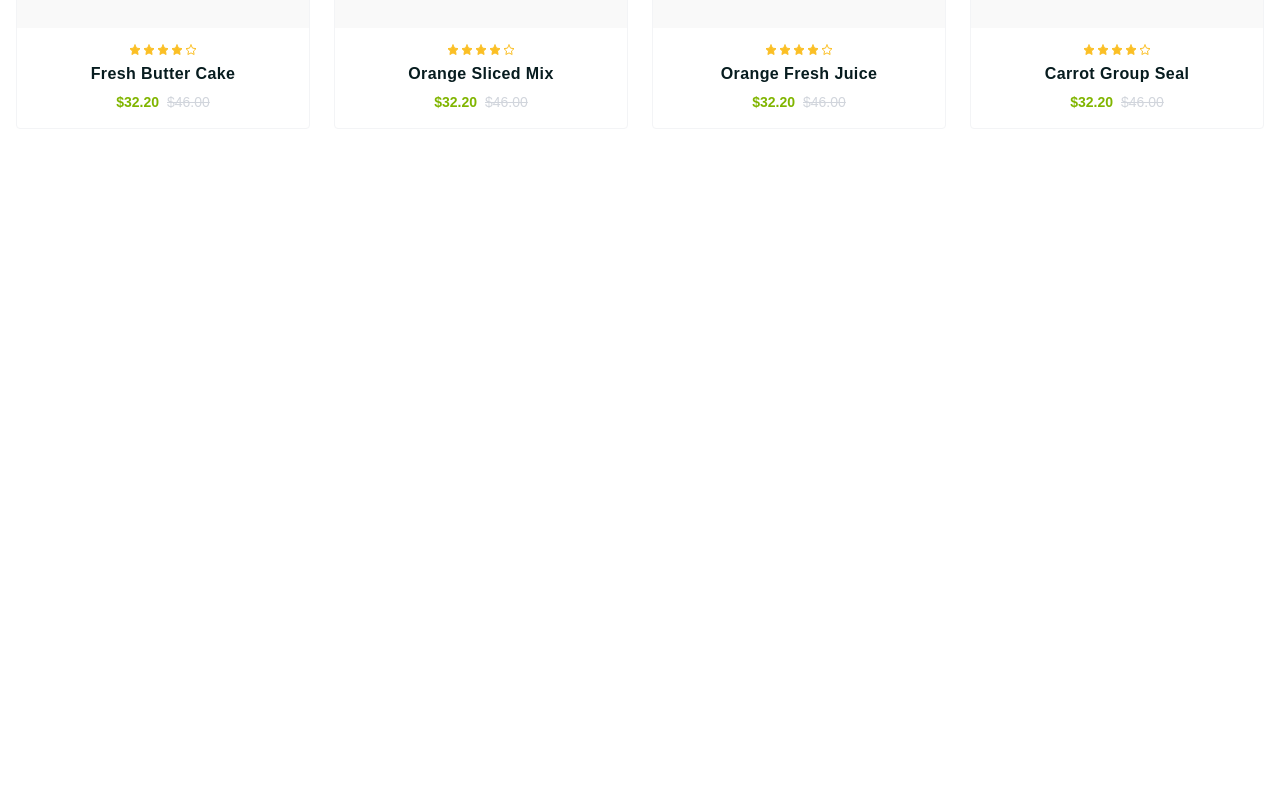
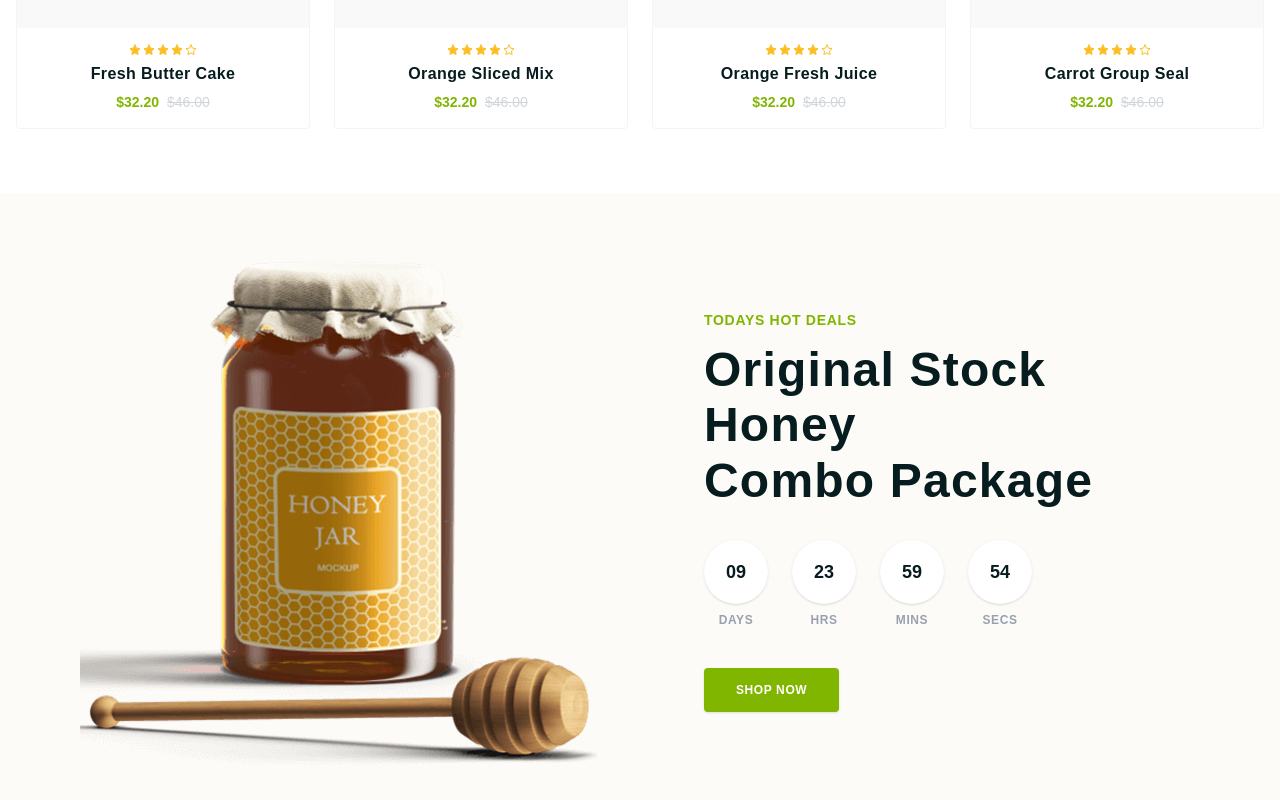
Before and after one commit to mahirTheCoder/react_project, a React (Vite) app: page / in a window 1280 px wide. Shown: the part 2489-3289 px from the top of the page. Before the commit the page ends 2682 px from the top, so only its background shows below. Built offline with nearby package versions, Linux system fonts and the light colour scheme.

Commit message:
hot deal add

```diff
--- /dev/null
+++ b/src/Componets/ui/HotDeals.jsx
@@ -0,0 +1,111 @@
+import React, { useState, useEffect } from 'react'
+import { Link } from 'react-router'
+import honeyImg from '../../assets/honeyImg.png' // আপনার ইমেজের পাথ অনুযায়ী চেঞ্জ করে নিবেন
+
+const HotDeals = () => {
+  // Live Countdown State (Target: 10 days from now for example)
+  const [timeLeft, setTimeLeft] = useState({ days: '10', hrs: '00', mins: '00', secs: '00' });
+
+  useEffect(() => {
+    const targetDate = new Date();
+    targetDate.setDate(targetDate.getDate() + 10); // 10 days countdown
+
+    const timer = setInterval(() => {
+      const now = new Date().getTime();
+      const difference = targetDate - now;
+
+      if (difference < 0) {
+        clearInterval(timer);
+      } else {
+        const d = Math.floor(difference / (1000 * 60 * 60 * 24));
+        const h = Math.floor((difference % (1000 * 60 * 60 * 24)) / (1000 * 60 * 60));
+        const m = Math.floor((difference % (1000 * 60 * 60)) / (1000 * 60));
+        const s = Math.floor((difference % (1000 * 60)) / 1000);
+
+        setTimeLeft({
+          days: d < 10 ? `0${d}` : d.toString(),
+          hrs: h < 10 ? `0${h}` : h.toString(),
+          mins: m < 10 ? `0${m}` : m.toString(),
+          secs: s < 10 ? `0${s}` : s.toString()
+        });
+      }
+    }, 1000);
+
+    return () => clearInterval(timer);
+  }, []);
+
+  return (
+    <section className="w-full py-16 bg-[#FDFBF7] select-none">
+      <div className="container mx-auto px-4 flex flex-col lg:flex-row items-center justify-center gap-12 lg:gap-20">
+
+        {/* Left Side: Product Image (w-548px h-508px -> w-137 h-127) */}
+        <div className="w-full max-w-137 lg:w-137 lg:h-127 flex items-center justify-center">
+          <img
+            src={honeyImg}
+            alt="Original Stock Honey"
+            className="w-full h-full object-contain"
+          />
+        </div>
+
+        {/* Right Side: Content & Countdown */}
+        <div className="flex flex-col items-start max-w-125">
+
+          <span className="text-brand font-prim font-semibold text-xs sm:text-sm uppercase tracking-wider mb-3">
+            Todays Hot Deals
+          </span>
+
+          <h2 className="font-prim font-bold text-prim text-3xl sm:text-4xl lg:text-5xl tracking-wide leading-[1.15] mb-8">
+            Original Stock Honey <br /> Combo Package
+          </h2>
+
+          {/* Countdown Timer Circles */}
+          <div className="flex items-center gap-4 sm:gap-6 mb-10">
+            {/* Days */}
+            <div className="flex flex-col items-center gap-2">
+              <div className="w-14 h-14 sm:w-16 sm:h-16 bg-white rounded-full flex items-center justify-center shadow-sm font-prim font-bold text-prim text-base sm:text-lg">
+                {timeLeft.days}
+              </div>
+              <span className="font-prim font-semibold text-[10px] sm:text-xs text-gray-400 tracking-wider uppercase">Days</span>
+            </div>
+
+            {/* Hours */}
+            <div className="flex flex-col items-center gap-2">
+              <div className="w-14 h-14 sm:w-16 sm:h-16 bg-white rounded-full flex items-center justify-center shadow-sm font-prim font-bold text-prim text-base sm:text-lg">
+                {timeLeft.hrs}
+              </div>
+              <span className="font-prim font-semibold text-[10px] sm:text-xs text-gray-400 tracking-wider uppercase">Hrs</span>
+            </div>
+
+            {/* Mins */}
+            <div className="flex flex-col items-center gap-2">
+              <div className="w-14 h-14 sm:w-16 sm:h-16 bg-white rounded-full flex items-center justify-center shadow-sm font-prim font-bold text-prim text-base sm:text-lg">
+                {timeLeft.mins}
+              </div>
+              <span className="font-prim font-semibold text-[10px] sm:text-xs text-gray-400 tracking-wider uppercase">Mins</span>
+            </div>
+
+            {/* Secs */}
+            <div className="flex flex-col items-center gap-2">
+              <div className="w-14 h-14 sm:w-16 sm:h-16 bg-white rounded-full flex items-center justify-center shadow-sm font-prim font-bold text-prim text-base sm:text-lg">
+                {timeLeft.secs}
+              </div>
+              <span className="font-prim font-semibold text-[10px] sm:text-xs text-gray-400 tracking-wider uppercase">Secs</span>
+            </div>
+          </div>
+
+          {/* Shop Now Button Link */}
+          <Link
+            to="/"
+            className="bg-brand text-white font-prim font-bold text-xs tracking-wider uppercase px-8 py-3.5 rounded-sm hover:bg-prim duration-300 shadow-sm"
+          >
+            Shop Now
+          </Link>
+
+        </div>
+
+      </div>
+    </section>
+  )
+}
+
+export default HotDeals
--- a/src/Componets/ui/OurProducts.jsx
+++ b/src/Componets/ui/OurProducts.jsx
@@ -152,7 +152,7 @@ const OurProducts = () => {
                 />
 
                 {/* Badge layout */}
-                <span className="absolute top-6 left-5 bg-brand text-white text- font-bold px-4 py-0.5 rounded-full font-prim">
+                <span className="absolute top-3 left-3 bg-brand text-white text-xs font-bold px-2 py-0.5 rounded-tl-xl rounded-br-xl font-prim">
                   {product.discount}
                 </span>
 
--- /dev/null
+++ b/src/Componets/ui/Products.jsx
@@ -0,0 +1,48 @@
+import React from 'react'
+import ProductCard from './ProductCard' // নিশ্চিত করুন পাথ ঠিক আছে
+
+// Assets
+import img1 from '../../assets/img1.png'
+import img2 from '../../assets/img2.png'
+import img3 from '../../assets/img3.png'
+import img4 from '../../assets/img4.png'
+import img5 from '../../assets/img5.png'
+import img6 from '../../assets/img6.png'
+import img7 from '../../assets/img7.png'
+import img8 from '../../assets/img8.png'
+
+const Products = () => {
+  // Mock data structure
+  const products = [
+    { id: 1, title: 'Carrot Group Seal', price: '$32.20', oldPrice: '$46.00', discount: '-19%', img: img1 },
+    { id: 2, title: 'Red Hot Tomato', price: '$32.20', oldPrice: '$46.00', discount: '-19%', img: img2 },
+    { id: 3, title: 'Orange Fresh Juice', price: '$32.20', oldPrice: '$46.00', discount: '-19%', img: img3 },
+    { id: 4, title: 'Poultry Farm Meat', price: '$32.20', oldPrice: '$46.00', discount: '-19%', img: img4 },
+    { id: 5, title: 'Fresh Butter Cake', price: '$32.20', oldPrice: '$46.00', discount: '-19%', img: img5 },
+    { id: 6, title: 'Orange Sliced Mix', price: '$32.20', oldPrice: '$46.00', discount: '-19%', img: img6 },
+    { id: 7, title: 'Orange Fresh Juice', price: '$32.20', oldPrice: '$46.00', discount: '-19%', img: img7 },
+    { id: 8, title: 'Carrot Group Seal', price: '$32.20', oldPrice: '$46.00', discount: '-19%', img: img8 }
+  ];
+
+  return (
+    <section className="w-full py-16 bg-white select-none">
+      <div className="container mx-auto px-4">
+
+        {/* Section Heading */}
+        <h2 className="text-center font-prim font-bold text-prim text-3xl md:text-4xl tracking-wide mb-12">
+          Our Products
+        </h2>
+
+        {/* Products Grid */}
+        <div className="grid grid-cols-2 md:grid-cols-3 lg:grid-cols-4 gap-4 sm:gap-6">
+          {products.map((product) => (
+            <ProductCard key={product.id} {...product} />
+          ))}
+        </div>
+
+      </div>
+    </section>
+  )
+}
+
+export default Products
--- a/src/pages/Home.jsx
+++ b/src/pages/Home.jsx
@@ -4,6 +4,7 @@ import Navbar from "../Componets/ui/Navbar";
 import Hero from "../Componets/ui/Hero";
 import Discount from "../Componets/ui/Discount";
 import OurProducts from "../Componets/ui/OurProducts";
+import HotDeals from "../Componets/ui/HotDeals";
 
 const Home = () => {
   return (
@@ -13,6 +14,8 @@ const Home = () => {
       <Hero/>
       <Discount/>
       <OurProducts/>
+      <HotDeals/>
+
 
     </>
   );
```
Also changed, not shown: src/assets/honeyImg.png (added).
